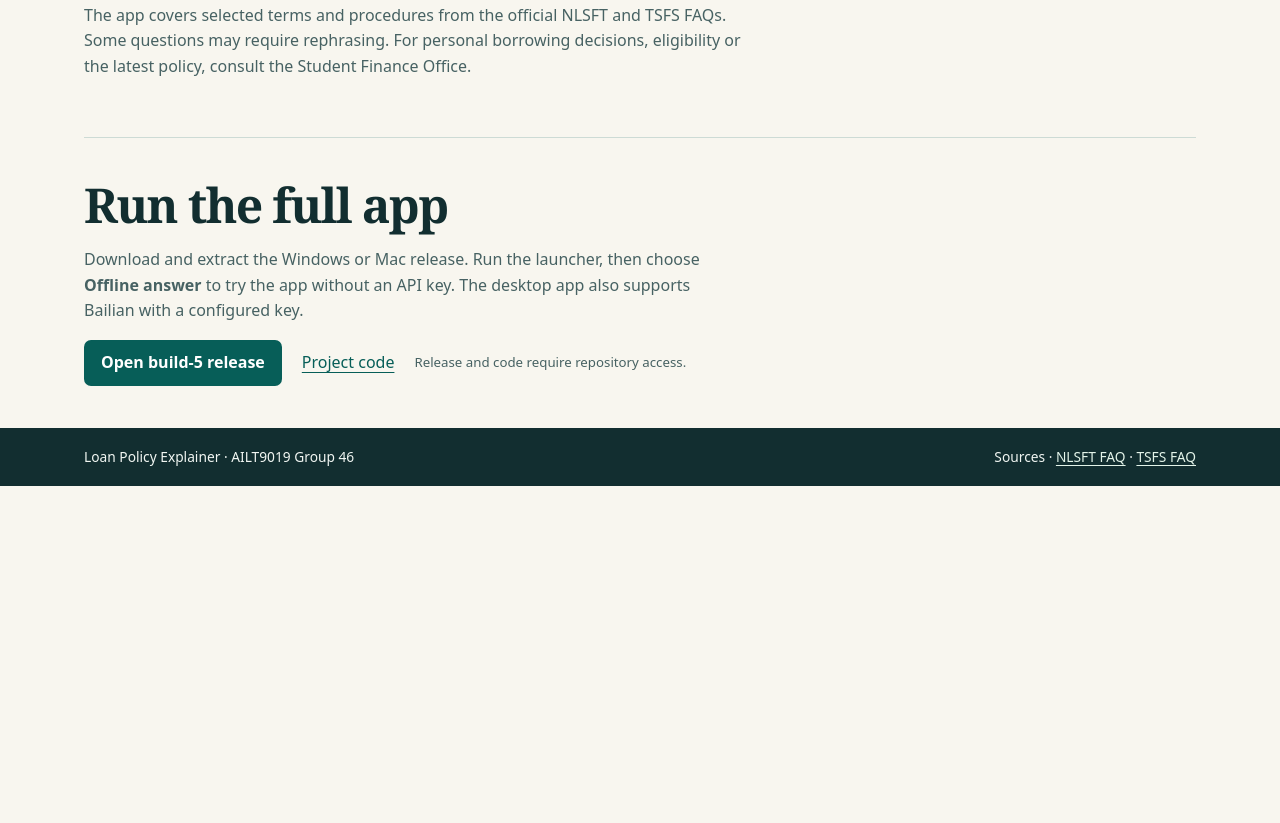
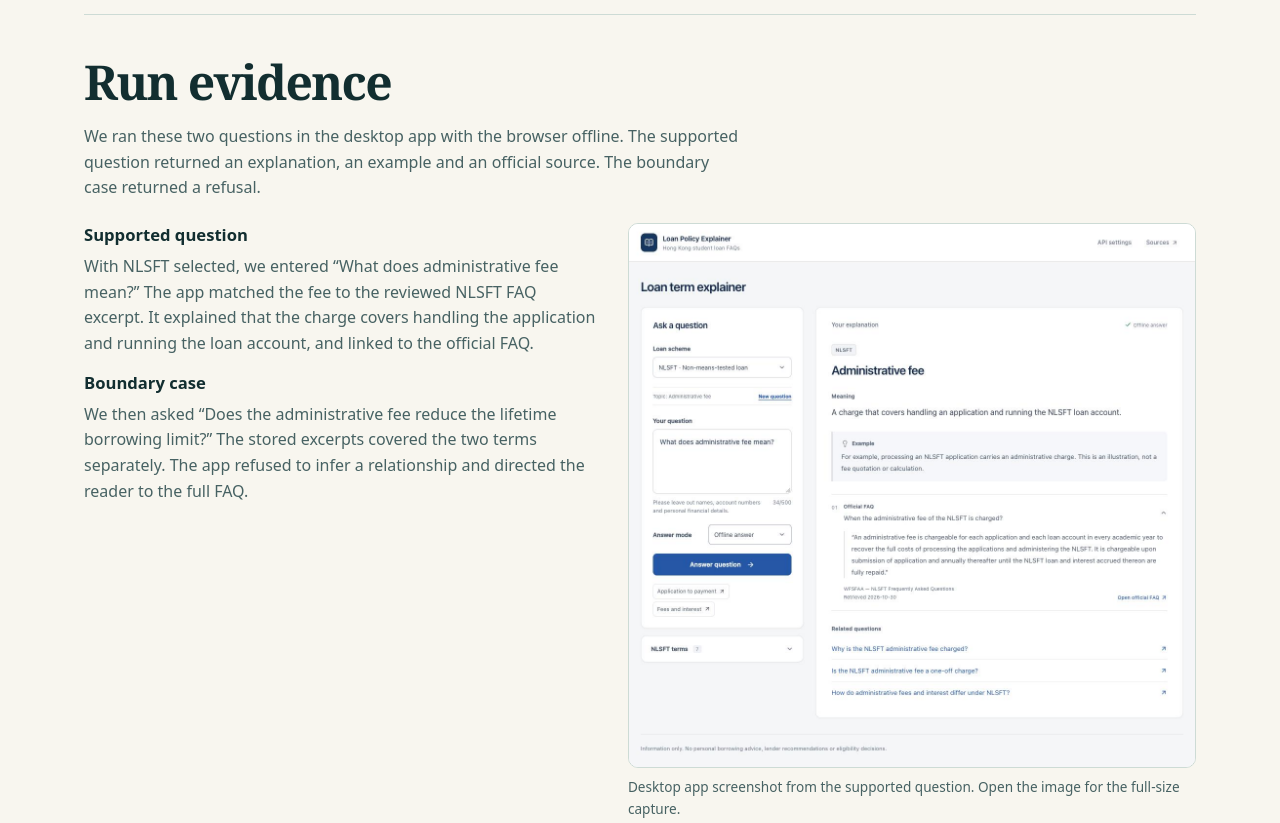
Before and after one commit to adelardchow/loan-policy-explainer-web, a plain HTML site: page index.html in a window 1280 px wide. Shown: the part 1056-1879 px from the top of the page. Before the commit the page ends 1542 px from the top, so only its background shows below. Drawn offline with Linux system fonts and the light colour scheme.

Commit message:
Document verified offline runs for the final project rubric

```diff
--- a/index.html
+++ b/index.html
@@ -40,10 +40,15 @@
     .three{display:grid;grid-template-columns:repeat(3,1fr);gap:15px;margin-top:22px}
     .card{background:var(--tint);border-radius:11px;padding:17px 19px}
     .card p{margin:0;font-size:.92rem}
+    .run-grid{display:grid;grid-template-columns:.95fr 1.05fr;gap:30px;align-items:start;margin-top:22px}
+    .run-grid p{margin-bottom:14px}
+    figure{margin:0}
+    figure img{display:block;width:100%;height:auto;border:1px solid var(--line);border-radius:10px;background:var(--white)}
+    figcaption{color:var(--muted);font-size:.85rem;margin-top:8px}
     .links{display:flex;flex-wrap:wrap;align-items:center;gap:12px 20px}
     footer{background:var(--ink);color:#f1f6f2;font-size:.86rem}
     footer a{color:#e3f4e9}
-    @media(max-width:760px){.hero{grid-template-columns:1fr;gap:28px;padding-block:42px}.three{grid-template-columns:1fr}.section{padding-block:31px}header .wrap,footer .wrap{align-items:flex-start;flex-direction:column;gap:8px}nav{gap:14px}}
+    @media(max-width:760px){.hero{grid-template-columns:1fr;gap:28px;padding-block:42px}.three,.run-grid{grid-template-columns:1fr}.section{padding-block:31px}header .wrap,footer .wrap{align-items:flex-start;flex-direction:column;gap:8px}nav{gap:14px}}
     @media(max-width:400px){.wrap{width:calc(100% - 30px)}.example{padding:19px}}
   </style>
 </head>
@@ -51,7 +56,7 @@
   <header>
     <div class="wrap">
       <span class="brand">Loan Policy Explainer</span>
-      <nav aria-label="Main navigation"><a href="#examples">Examples</a><a href="#how">How it works</a><a href="#app">Get the app</a></nav>
+      <nav aria-label="Main navigation"><a href="#how">How it works</a><a href="#run">Run evidence</a><a href="#app">Get the app</a></nav>
     </div>
   </header>
   <main class="wrap">
@@ -59,7 +64,7 @@
       <div>
         <p class="course">HKU AILT9019 · Group 46</p>
         <h1 id="title">Understand your student loan terms</h1>
-        <p class="lede">Plain-English explanations of Hong Kong’s NLSFT and TSFS FAQs, with links to the official sources behind the answers.</p>
+        <p class="lede">For first-time Hong Kong student-loan applicants who need to understand terms in the NLSFT and TSFS FAQs, with plain-English explanations and links to the official sources.</p>
         <a class="button" href="#examples">Explore example questions</a>
       </div>
       <section class="example" id="examples" aria-labelledby="example-heading">
@@ -84,10 +89,28 @@
 
     <section class="section" aria-labelledby="how">
       <h2 id="how">How it works</h2>
+      <p>Our team curated official FAQ excerpts by loan scheme and built scheme-specific term matching, source citations and checks for questions outside the available evidence. In Bailian mode, the model selects from reviewed answers for the matched material.</p>
       <div class="three">
         <div class="card"><h3>Choose a scheme</h3><p>Select NLSFT or TSFS in the app and ask a short question in English.</p></div>
         <div class="card"><h3>Find relevant evidence</h3><p>The app checks the request and looks for relevant passages in its reviewed FAQ collection.</p></div>
         <div class="card"><h3>Read the explanation</h3><p>For supported questions, the app shows a plain-English answer, a hypothetical example and the supporting official quotation.</p></div>
+      </div>
+    </section>
+
+    <section class="section" id="run" aria-labelledby="evidence-heading">
+      <h2 id="evidence-heading">Run evidence</h2>
+      <p>We ran these two questions in the desktop app with the browser offline. The supported question returned an explanation, an example and an official source. The boundary case returned a refusal.</p>
+      <div class="run-grid">
+        <div>
+          <h3>Supported question</h3>
+          <p>With NLSFT selected, we entered “What does administrative fee mean?” The app matched the fee to the reviewed NLSFT FAQ excerpt. It explained that the charge covers handling the application and running the loan account, and linked to the official FAQ.</p>
+          <h3>Boundary case</h3>
+          <p>We then asked “Does the administrative fee reduce the lifetime borrowing limit?” The stored excerpts covered the two terms separately. The app refused to infer a relationship and directed the reader to the full FAQ.</p>
+        </div>
+        <figure>
+          <a href="run-example.jpg"><img src="run-example.jpg" width="1160" height="1114" loading="lazy" alt="Actual offline app run showing the NLSFT fee question, plain-English answer, example and official FAQ source."></a>
+          <figcaption>Desktop app screenshot from the supported question. Open the image for the full-size capture.</figcaption>
+        </figure>
       </div>
     </section>
 
@@ -98,7 +121,7 @@
 
     <section class="section" id="app" aria-labelledby="download">
       <h2 id="download">Run the full app</h2>
-      <p>Download and extract the Windows or Mac release. Run the launcher, then choose <strong>Offline answer</strong> to try the app without an API key. The desktop app also supports Bailian with a configured key.</p>
+      <p>Download and extract the release. Open <strong>Open-Mac.command</strong> on Mac or <strong>Open-Windows.cmd</strong> on Windows, and keep the launcher window open. Choose <strong>Offline answer</strong> to reproduce the examples above. To use Bailian, connect your key under <strong>API settings</strong> and select <strong>AI explanation</strong>.</p>
       <div class="links">
         <a class="button" href="https://github.com/adelardchow/loan-policy-explainer/releases/tag/build-5">Open build-5 release</a>
         <a href="https://github.com/adelardchow/loan-policy-explainer">Project code</a>
```
Also changed, not shown: run-example.jpg (added).
